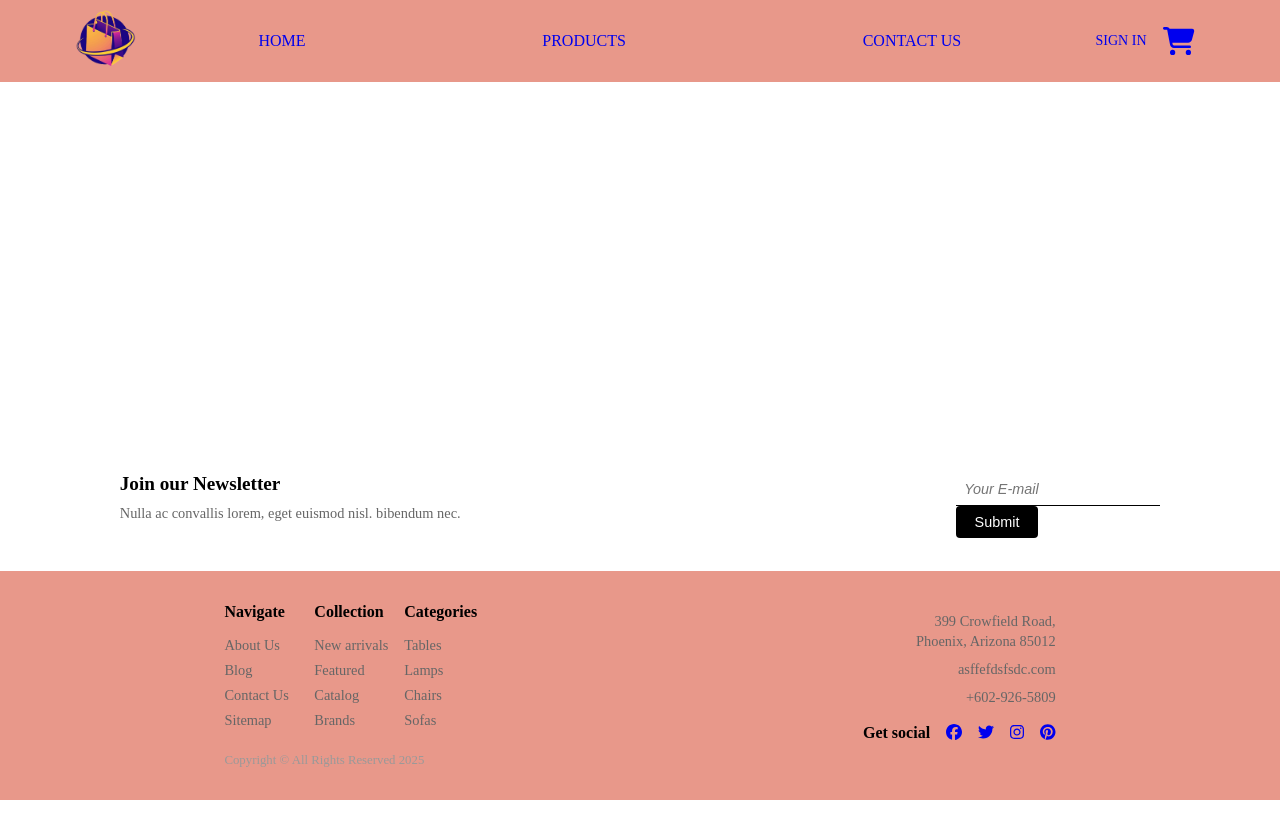
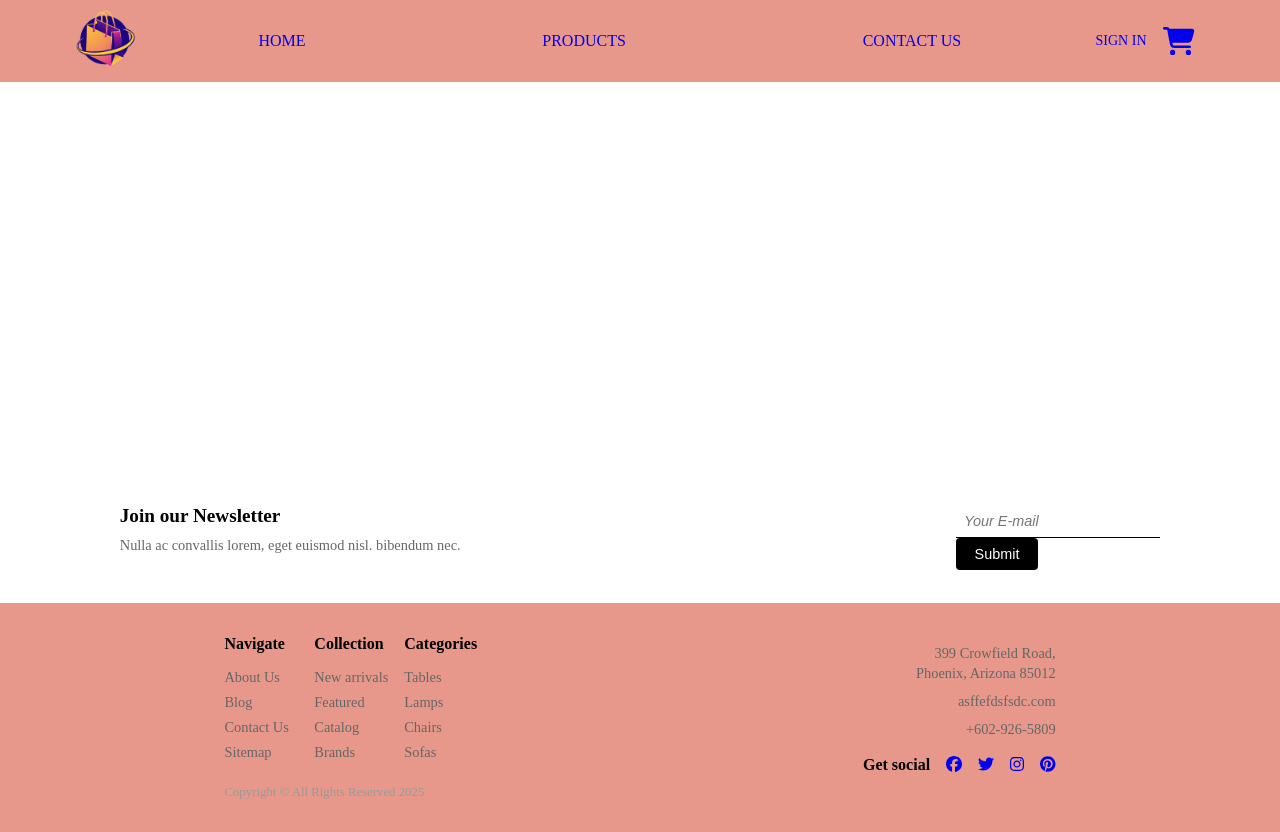
Before and after one commit to asmaaHamdym/vue-e-commerce, a Vue app: page / in a window 1280 px wide. Before the commit the page ends 800 px from the top, so only its background shows below. Built offline with nearby package versions, Linux system fonts and the light colour scheme.

Commit message:
Refactor Layout and ProductDetails components: adjust footer positioning, update header color, and enhance button styles with hover and active effects

```diff
--- a/src/components/Layout/Layout.vue
+++ b/src/components/Layout/Layout.vue
@@ -4,7 +4,7 @@
     <main class="layout__content">
       <router-view />
     </main>
-    <FooterElement />
+    <FooterElement class="layout__footer" />
   </div>
 </template>
 
@@ -26,27 +26,29 @@ export default {
   flex-direction: column;
   min-height: 100vh;
   overflow: hidden;
+  margin-top: 2rem;
   &__header {
     position: fixed;
     top: 0;
     z-index: 1000;
     width: 100%;
     background-color: var(--bg-color);
-    color: #901b90;
+    color: var(--text-color);
     transition: background-color 0.5s ease all;
   }
   &__content {
     flex: 1;
-    padding: 20px;
-    margin-top: 6rem;
+    padding-bottom: 2rem;
+    margin: 2rem 0;
     height: auto;
   }
+
   &__footer {
-    position: fixed;
+    position: static;
     bottom: 0;
-    left: 0;
-    right: 0;
     width: 100%;
+    margin-top: 1rem;
+    padding-top: 5rem;
   }
 }
 </style>
--- a/src/pages/Product-details.vue
+++ b/src/pages/Product-details.vue
@@ -105,10 +105,14 @@ export default {
     color: white;
     border: none;
     border-radius: 5px;
+    font-size: 1rem;
     cursor: pointer;
 
     &:hover {
       background-color: var(--secondary-color);
+    }
+    &:active {
+      transform: scale(98%);
     }
   }
   // for small screens
```
